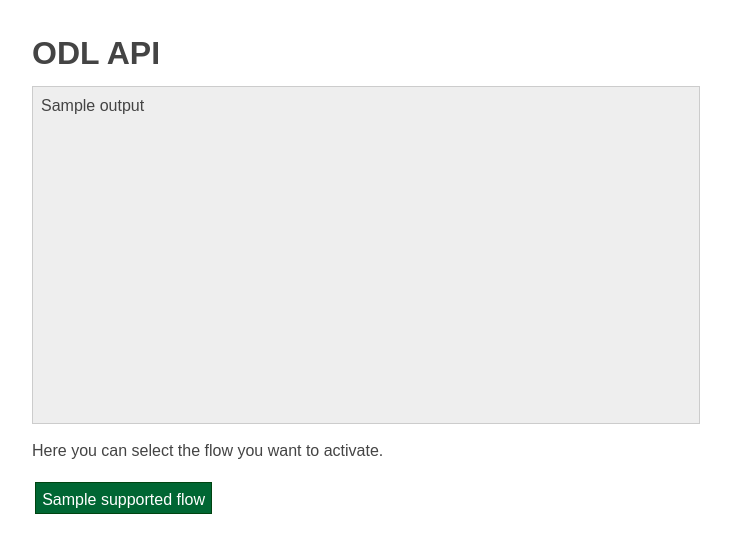
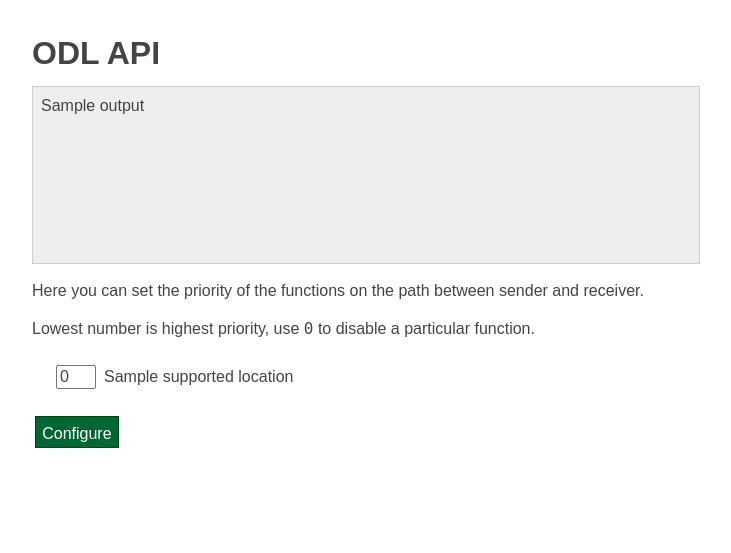
Before and after one commit to fkooman/odl-api, a PHP site: template views/index.twig in a window 1280 px wide. Shown: the top 553 px of the page, without its empty margins (283-1014 px from the left). Run offline with PHP 8.4, Linux system fonts and the light colour scheme; the template is opened without the code that fills it: most values are stand-ins (such as "Sample title", 1, 10 or a date in 2020); some libraries are stand-ins or nearby versions.

Commit message:
get rid of the millions of buttons and simplify the UI considerably

```diff
--- a/src/fkooman/ODL/ApiCall.php
+++ b/src/fkooman/ODL/ApiCall.php
@@ -24,6 +24,7 @@ class ApiCall
 
     public function send($apiUrl, $apiData)
     {
+        #        return '200';
         return $this->client->put(
             $apiUrl,
             array(
--- a/views/index.twig
+++ b/views/index.twig
@@ -10,16 +10,14 @@
         <div class="output">{{ output|e|nl2br }}</div>
         {% endif %}
 
-        <p>Here you can select the flow you want to activate.</p>
+        <p>Here you can set the priority of the functions on the path between sender and receiver.</p>
+        <p>Lowest number is highest priority, use <code>0</code> to disable a particular function.</p>
 
         <form method="post">
-            {% for flow in supportedFlows %}
-                {% if flow.id == active %}
-                    <button name="flow" type="submit" value="{{ flow.id|e }}" disabled="disabled">{{ flow.name|e }}</button>
-                {% else %}
-                    <button class="info" name="flow" type="submit" value="{{ flow.id|e }}">{{ flow.name|e }}</button>
-                {% endif %}
+            {% for location in supportedLocations %}
+                <label><input type="text" name="{{ location.id|e }}" value="0">{{ location.name|e }}</label>
             {% endfor %}
+            <button class="info" type="submit">Configure</button>
         </form>
 
         </div> <!-- /container -->
--- a/web/css/style.css
+++ b/web/css/style.css
@@ -15,6 +15,16 @@ p.warning {
     border: 1px solid #da0;
     color: #000;
     padding: 1em;
+}
+
+label {
+    display: block;
+    margin: 1em;
+}
+
+input {
+    width: 2em;
+    margin: 0.5em;
 }
 
 p.plain {
@@ -43,23 +53,12 @@ button.info {
     color: #fff;
 }
 
-button.warning {
-    background-color: #fc0;
-    border: 1px solid #da0;
-    color: #000;
-}
-
-button.error {
-    background-color: #c00;
-    border: 1px solid #a00;
-    color: #fff;
-}
-
 div.output {
     border: 1px solid #ccc;
     padding: 0.5em;
     background: #eee;
     margin: 1em 0;
     width: 100%;
-    height: 20em;
+    height: 10em;
+    overflow: scroll;
 }
```
Also changed, not shown: src/fkooman/ODL/Utils.php (added, +50 -0 lines), web/index.php (+19 -37 lines).
